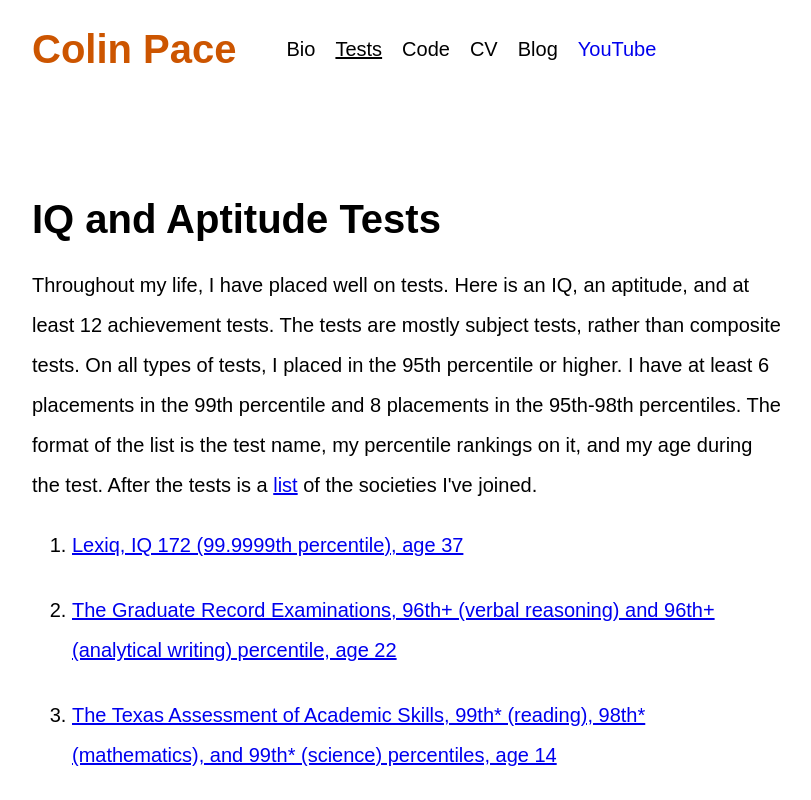
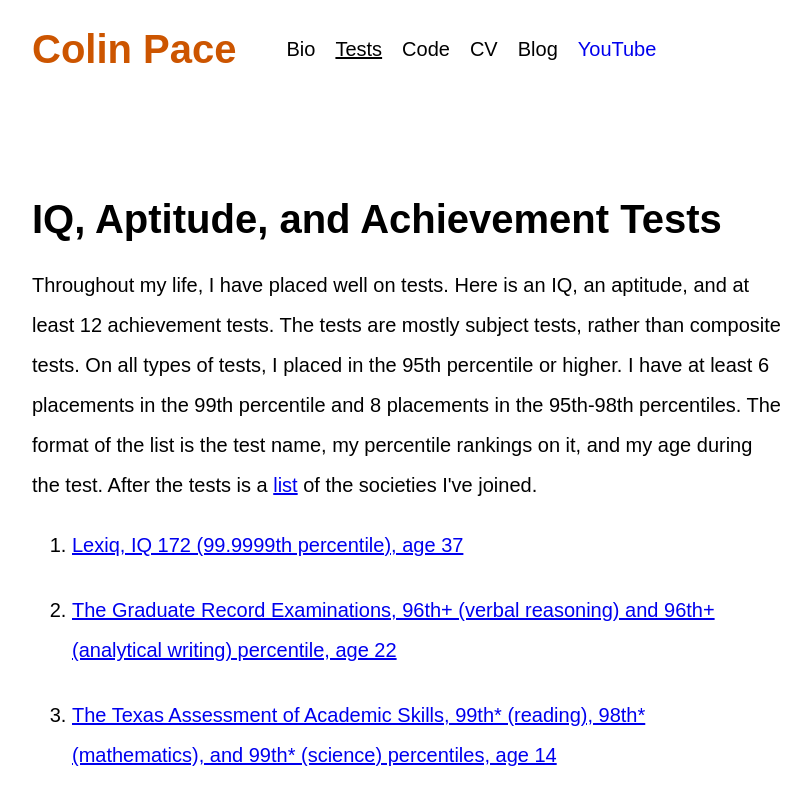
Before and after one commit to Colin-Pace/Portfolio, a React (Create React App) app: page / in a window 1280 px wide. Both pictures are taken after a click on the link "Tests". Shown: the top 800 px of the page, without its empty margins (233-1044 px from the left). Built offline with nearby package versions, Linux system fonts and the light colour scheme.

Commit message:
changed test title to include achievement

```diff
--- a/src/Tests.js
+++ b/src/Tests.js
@@ -4,7 +4,7 @@ import './Tests.css';
 function Tests() {
   return (
     <div id = "testSection">
-      <h1>IQ and Aptitude Tests</h1>
+      <h1>IQ, Aptitude, and Achievement Tests</h1>
       <p>Throughout my life, I have placed well on tests. Here is an IQ, an aptitude, and at least 12 achievement tests. The tests are mostly subject tests, rather than composite tests. On all types of tests, I placed in the 95th percentile or higher. I have at least 6 placements in the 99th percentile and 8 placements in the 95th-98th percentiles. The format of the list is the test name, my percentile rankings on it, and my age during the test. After the tests is a <a href = "#societies">list</a> of the societies I've joined.
         <ol>
           <li><a href = "#testSevenTitle">Lexiq, IQ 172 (99.9999th percentile), age 37</a></li>
```
